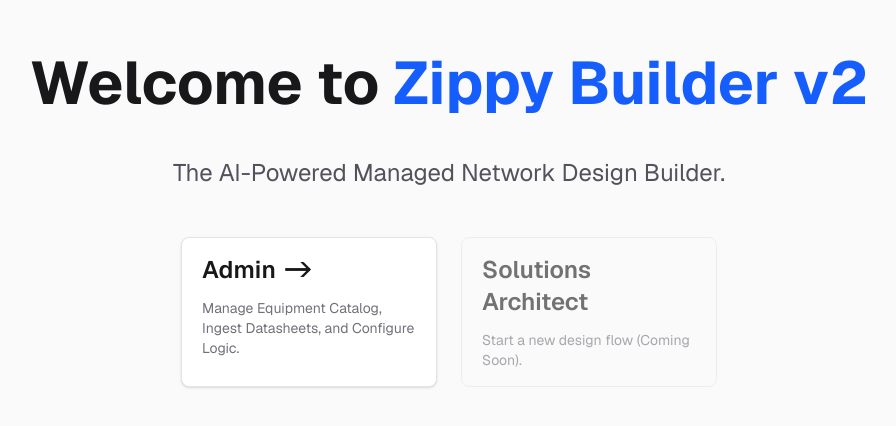
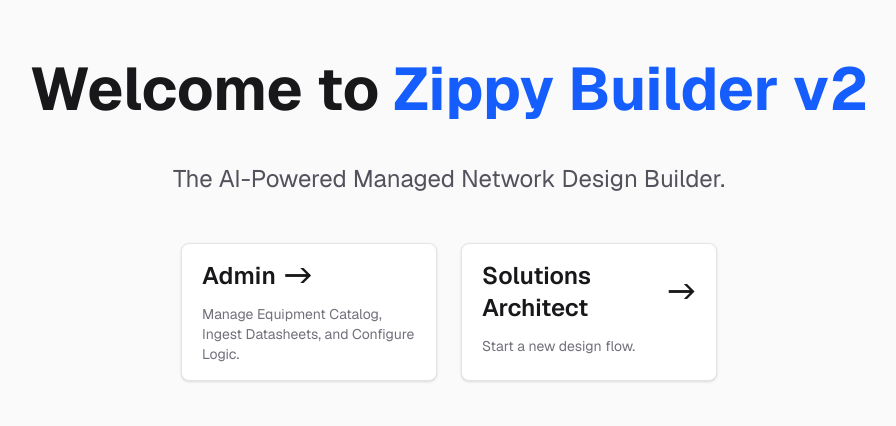
Before and after one commit to wslugger/zippy-builder-v2, a Next.js app: page / in a window 1280 px wide. Shown: the part 180-606 px from the top of the page, without its empty margins (191-1087 px from the left). Built offline with nearby package versions, Linux system fonts and the light colour scheme.

Commit message:
feat: enable SA flow on landing page

```diff
--- a/src/app/page.tsx
+++ b/src/app/page.tsx
@@ -23,14 +23,17 @@
             </p>
           </a>
 
-          <div className="group rounded-lg border border-transparent px-5 py-4 transition-colors border-zinc-200 dark:border-zinc-800 bg-zinc-50 dark:bg-zinc-900/50 text-left w-64 opacity-60 cursor-not-allowed">
-            <h2 className="mb-3 text-2xl font-semibold text-zinc-900 dark:text-zinc-100">
-              Solutions Architect
+          <a
+            href="/sa/dashboard"
+            className="group rounded-lg border border-transparent px-5 py-4 transition-colors hover:border-zinc-300 hover:bg-zinc-100 dark:hover:border-zinc-700 dark:hover:bg-zinc-900 border-zinc-200 dark:border-zinc-800 bg-white dark:bg-zinc-900 text-left w-64 shadow-sm"
+          >
+            <h2 className="mb-3 text-2xl font-semibold text-zinc-900 dark:text-zinc-100 flex items-center gap-2">
+              Solutions Architect <span className="inline-block transition-transform group-hover:translate-x-1 motion-reduce:transform-none">-&gt;</span>
             </h2>
             <p className="m-0 max-w-[30ch] text-sm text-zinc-500 dark:text-zinc-400">
-              Start a new design flow (Coming Soon).
+              Start a new design flow.
             </p>
-          </div>
+          </a>
         </div>
       </main>
     </div>
```
Also changed, not shown: 1 other file (tests, documents, lock files or other folders).
